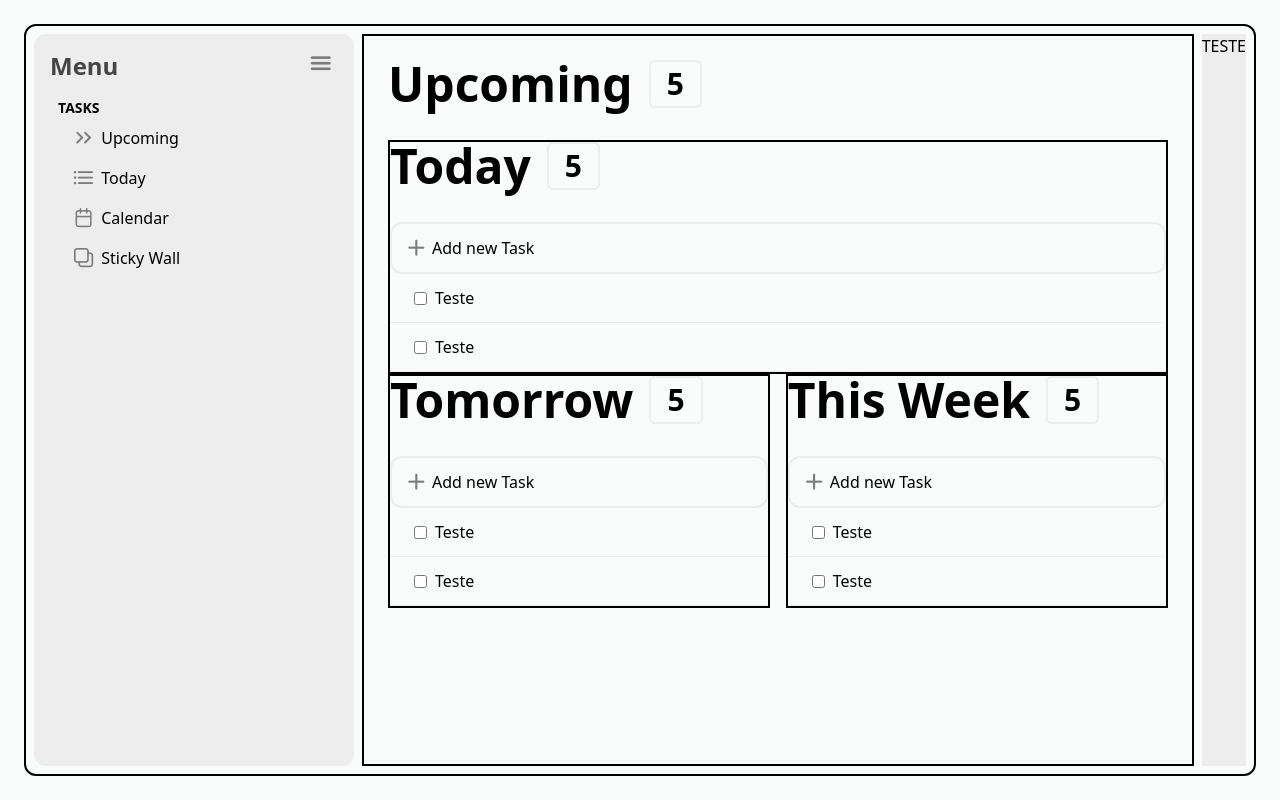
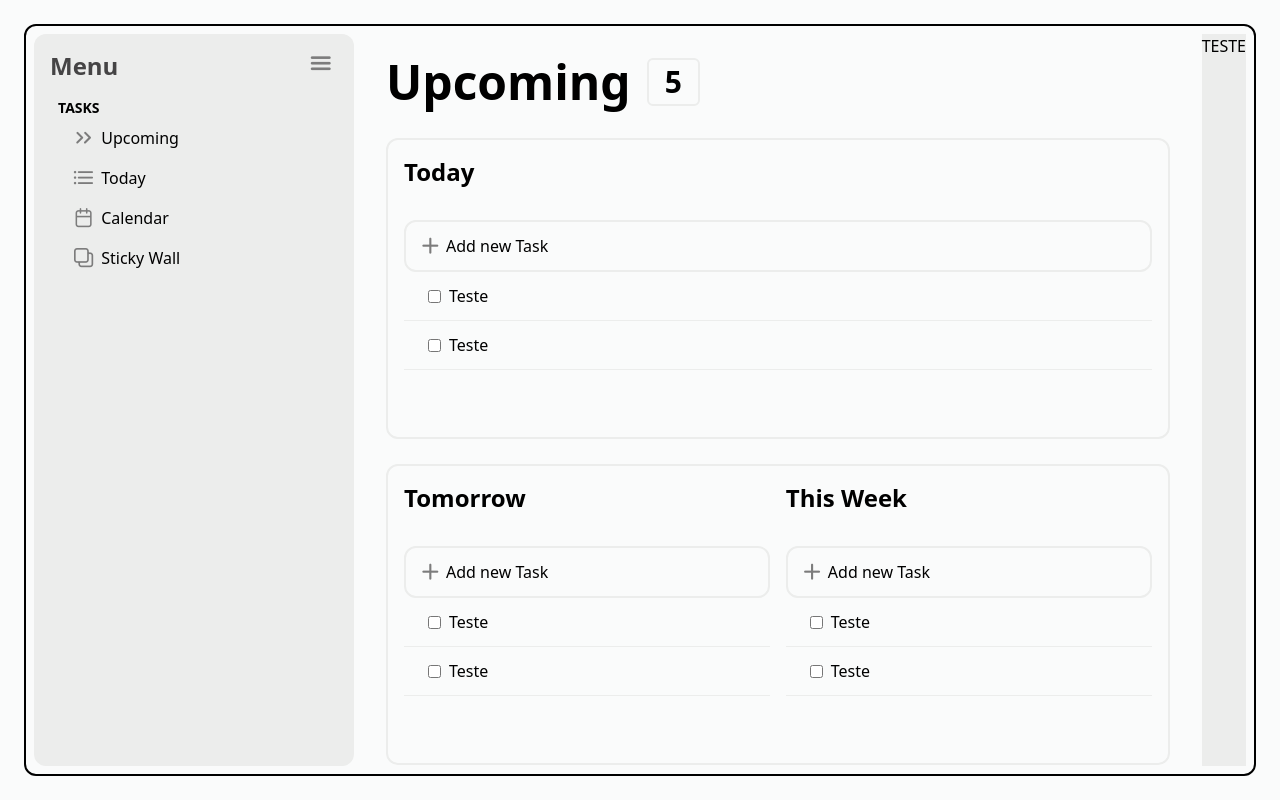
Before and after one commit to idkrian/newtodo, an Angular app in the folder front/: page /upcoming in a window 1280 px wide. Built offline with nearby package versions, Linux system fonts and the light colour scheme.

Commit message:
style: upcoming boxes

```diff
--- a/front/src/app/components/molecules/title/title.component.html
+++ b/front/src/app/components/molecules/title/title.component.html
@@ -1,8 +1,15 @@
-<div class="flex mb-8">
-  <h1 class="text-5xl font-bold">{{ label }}</h1>
+<div class="flex mb-8 h-fit">
+  <h1
+    [ngClass]="
+      titleSize == 'small' ? ' text-2xl font-bold' : 'text-5xl font-bold'
+    "
+  >
+    {{ label }}
+  </h1>
   <div
-    class="px-4 border-2 border-backgroundGrey rounded-md ml-4 flex items-center"
+    *ngIf="titleSize != 'small'"
+    class="border-2 border-backgroundGrey rounded-md flex items-center px-4 ml-4 font-semibold text-3xl"
   >
-    <p class="font-semibold text-3xl">5</p>
+    <p>5</p>
   </div>
 </div>
--- a/front/src/app/components/molecules/title/title.component.ts
+++ b/front/src/app/components/molecules/title/title.component.ts
@@ -1,11 +1,13 @@
+import { CommonModule } from '@angular/common';
 import { Component, Input } from '@angular/core';
 
 @Component({
   selector: 'app-title',
   standalone: true,
-  imports: [],
+  imports: [CommonModule],
   templateUrl: './title.component.html',
 })
 export class TitleComponent {
   @Input() label: string = '';
+  @Input() titleSize!: 'small' | 'big';
 }
--- a/front/src/app/pages/upcoming/upcoming.component.html
+++ b/front/src/app/pages/upcoming/upcoming.component.html
@@ -1,21 +1,23 @@
-<div class="w-full h-full p-6 border-2">
+<div class="w-full h-full p-6">
   <app-title [label]="'Upcoming'" />
-  <div class="">
-    <div class="w-full border-2 h-2/5">
-      <app-title [label]="'Today'" />
+  <div style="height: calc(100% - 57px)" class="flex flex-col justify-between">
+    <div class="w-full h-[48%] border-2 border-backgroundGrey rounded-xl p-4">
+      <app-title [label]="'Today'" [titleSize]="'small'" />
       <app-add-task-button />
       <app-task />
       <app-task />
     </div>
-    <div class="flex w-full gap-4 h-2/5">
-      <div class="w-full border-2">
-        <app-title [label]="'Tomorrow'" />
+    <div
+      class="flex w-full gap-4 h-[48%] border-2 border-backgroundGrey rounded-xl p-4"
+    >
+      <div class="w-full">
+        <app-title [label]="'Tomorrow'" [titleSize]="'small'" />
         <app-add-task-button />
         <app-task />
         <app-task />
       </div>
-      <div class="w-full border-2">
-        <app-title [label]="'This Week'" />
+      <div class="w-full">
+        <app-title [label]="'This Week'" [titleSize]="'small'" />
         <app-add-task-button />
         <app-task />
         <app-task />
```
Also changed, not shown: front/src/app/pages/upcoming/upcoming.component.ts (+7 -1 lines).
